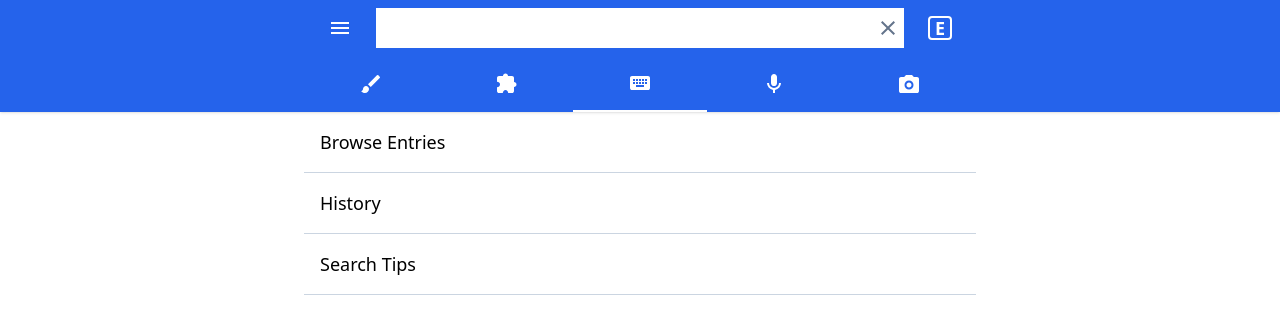
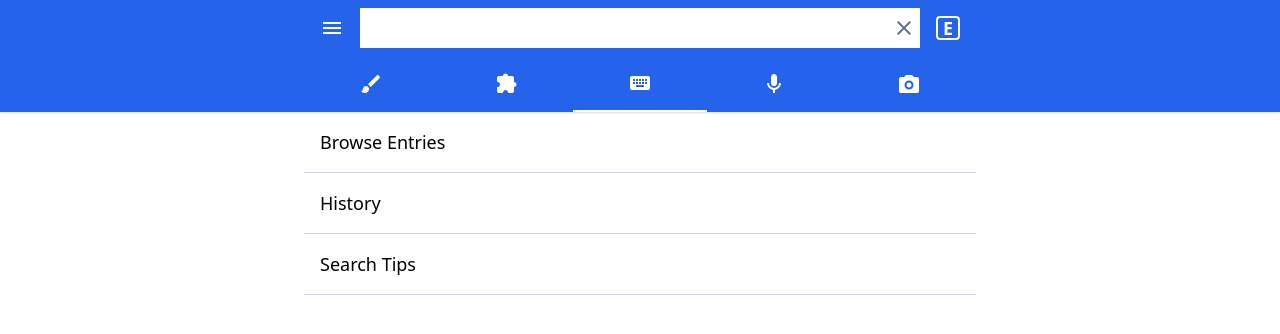
Before and after one commit to bryanjenningz/japanese-dictionary, a Next.js app: page / in a window 1280 px wide. Shown: the top 334 px of the page. Built offline with nearby package versions, Linux system fonts and the light colour scheme; no server answers.

Commit message:
Reduce header button horizontal padding

```diff
--- a/src/components/Header.tsx
+++ b/src/components/Header.tsx
@@ -58,7 +58,7 @@ export const Header = ({
     >
       <div className="w-full max-w-2xl">
         <section className="flex h-14 items-center">
-          <button className="h-full px-6" onClick={openSideMenu}>
+          <button className="h-full px-4" onClick={openSideMenu}>
             <span className="sr-only">Open side menu</span>
             <MenuIcon />
           </button>
@@ -88,7 +88,7 @@ export const Header = ({
           </div>
 
           <button
-            className="flex h-full items-center justify-center px-6"
+            className="flex h-full items-center justify-center px-4"
             onClick={() =>
               setSearchLanguage((searchLanguage) =>
                 searchLanguage === "English" ? "Japanese" : "English"
--- a/src/components/HistoryHeader.tsx
+++ b/src/components/HistoryHeader.tsx
@@ -38,7 +38,7 @@ export const HistoryHeader = ({
     >
       <div className="w-full max-w-2xl">
         <section className="flex h-14 items-center">
-          <button className="h-full px-6" onClick={openSideMenu}>
+          <button className="h-full px-4" onClick={openSideMenu}>
             <span className="sr-only">Open side menu</span>
             <MenuIcon />
           </button>
```
